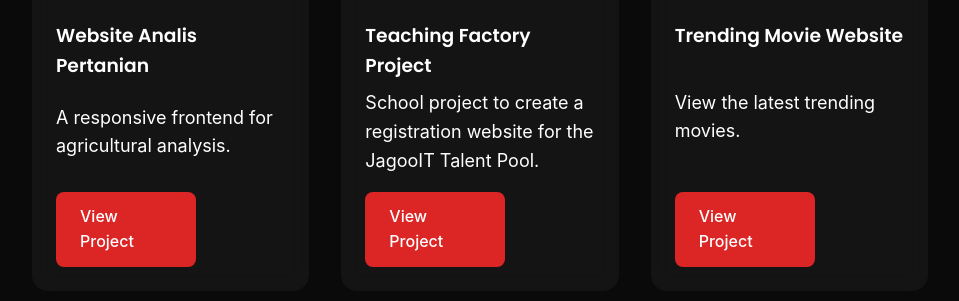
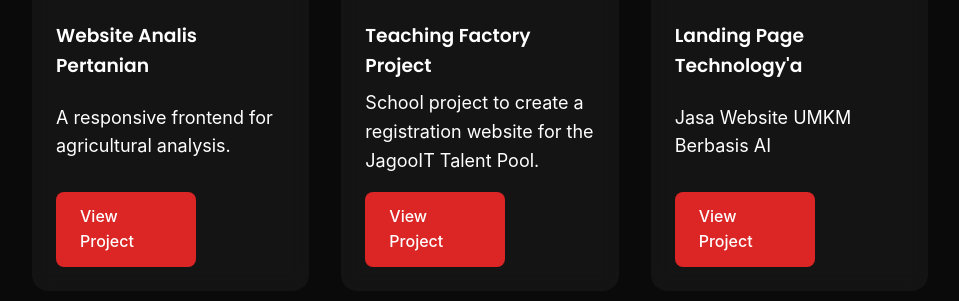
Before and after one commit to KeiizZ0/CVwebs, a plain HTML site: page index.html in a window 1280 px wide. Shown: the part 1249-1550 px from the top of the page, without its empty margins (160-1119 px from the left). Drawn offline with nearby package versions, Linux system fonts and the light colour scheme.

Commit message:
Update index.html

```diff
--- a/index.html
+++ b/index.html
@@ -140,9 +140,9 @@
                     <img src="https://image.cnbcfm.com/api/v1/image/104768589-movies-anywhere.JPG?v=1507816437&w=1920&h=1080" alt="Project 4">
                 </div>
                 <div class="project-info">
-                    <h3>Trending Movie Website</h3>
-                    <p>View the latest trending movies.</p>
-                    <a href="https://github.com/KeiizZ0/CinemaTrending" class="btn primary">View Project</a>
+                    <h3> Landing Page Technology'a</h3>
+                    <p>Jasa Website UMKM Berbasis AI</p>
+                    <a href="https://soul-techno.vercel.app/" class="btn primary">View Project</a>
                 </div>
             </div>
 
```
